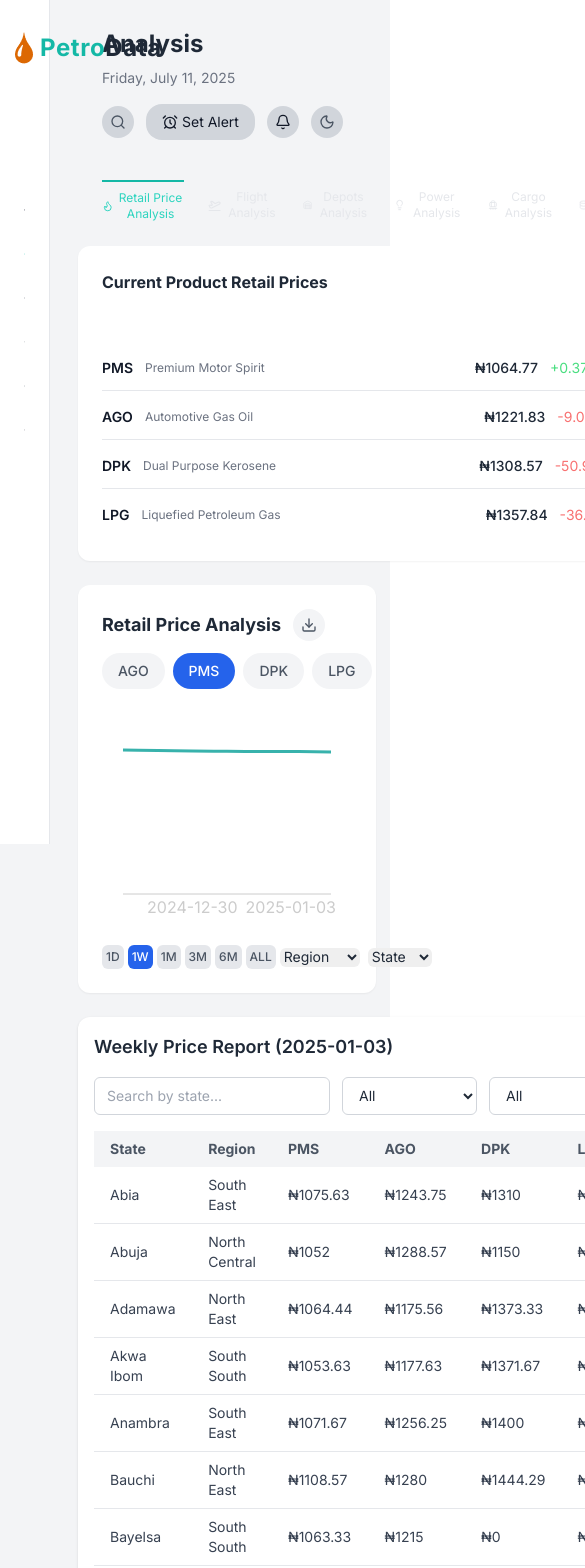
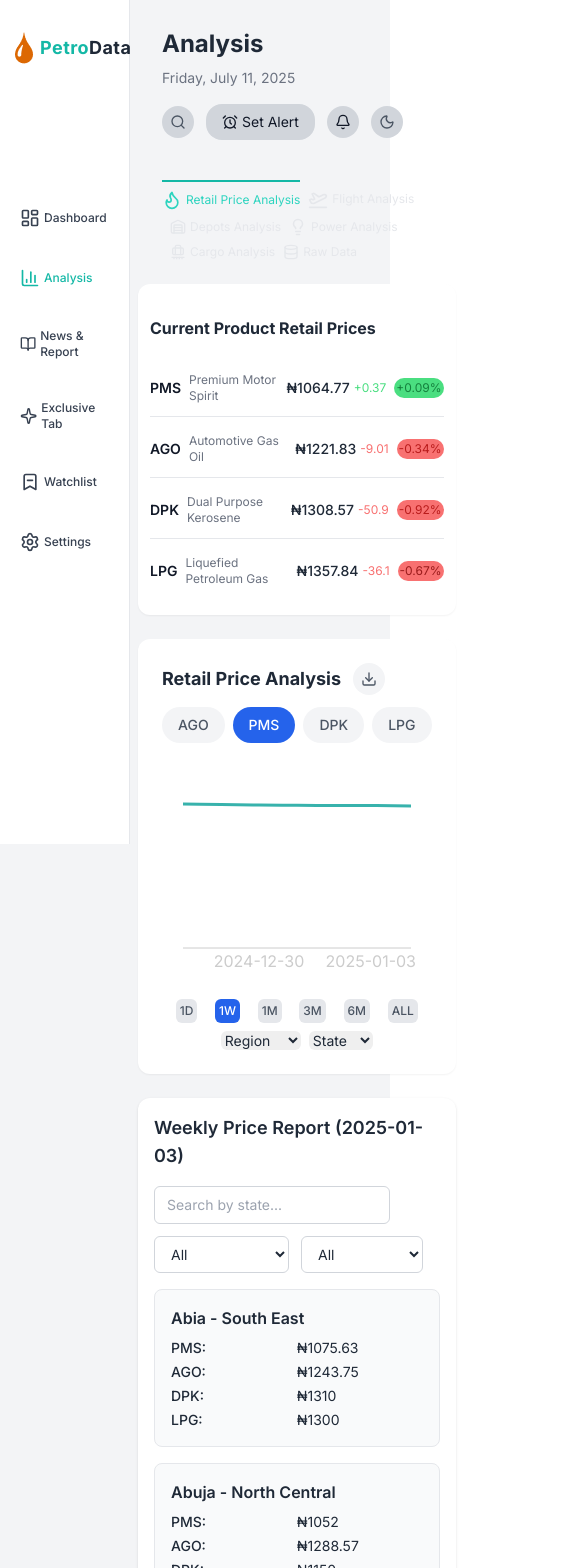
Before and after one commit to arinde/PetroData, a Next.js app: page /analysis in a window 390 px wide. Shown: the top 1568 px of the page, 585 px wide, since content can reach past the window. Built offline with nearby package versions, Linux system fonts and the light colour scheme.

Commit message:
fixed responsiveness

```diff
--- a/app/layout.tsx
+++ b/app/layout.tsx
@@ -22,7 +22,7 @@ export default function RootLayout({
           <div className="flex min-h-screen bg-gray-100 dark:bg-gray-700 text-gray-900 dark:text-white">
             {/* Sidebar */}
             <Sidebar />
-            <main className="p-1 md:ml-[230px] ml-[50px]">{children}</main>
+            <main className="p-1 md:ml-[230px] ml-[110px]">{children}</main>
           </div>
         </ThemeProvider>
       </body>
--- a/components/Header.tsx
+++ b/components/Header.tsx
@@ -63,12 +63,12 @@ export default function AnalysisHeader({
       </div>
 
       {/* Sub-nav */}
-      <nav className="flex mt-10">
+      <nav className="flex flex-wrap space-x-2 mt-10">
         {subNav.map((item) => (
           <button
             key={item.key}
             onClick={() => setActiveTab(item.key)}
-            className={`mr-6 pt-2 text-xs font-normal border-0 flex items-center gap-x-1 transition ${
+            className={`md:mr-6 pt-2 text-xs font-normal border-0 flex items-center gap-x-1 transition ${
               activeTab === item.key
                 ? "border-t-2 border-t-teal-500 text-teal-400"
                 : "text-gray-200 hover:text-teal-600"
--- a/components/ProductCards.tsx
+++ b/components/ProductCards.tsx
@@ -44,8 +44,8 @@ export default function ProductCardBlock() {
     ).toFixed(2)
 
   return (
-    <div className="bg-white dark:bg-[#1E293B] rounded-xl p-6 shadow-sm w-full lg:w-1/2">
-      <h3 className="text-md font-bold mb-16 text-gray-800 dark:text-white">
+    <div className="bg-white dark:bg-[rgb(30,41,59)] rounded-xl md:p-6 py-4 px-3 shadow-sm w-full lg:w-1/2">
+      <h3 className="text-md font-bold md:mb-12 mb-8 mt-4 text-gray-800 dark:text-white">
         Current Product Retail Prices
       </h3>
 
@@ -56,25 +56,25 @@ export default function ProductCardBlock() {
           return (
             <div
               key={key}
-              className="flex justify-between  items-center border-b pb-3 last:border-none"
+              className="flex md:justify-between justify-evenly space-x-2  items-center border-b pb-3 last:border-none"
             >
-              <div className="flex items-center space-x-3">
+              <div className="flex items-center space-x-2 md:space-x-3">
                 <p className="text-sm font-semibold">{key}</p>
                 <p className="text-xs text-gray-500 dark:text-gray-400">
                   {product.name}
                 </p>
               </div>
 
-              <div className=" flex items-center space-x-3">
+              <div className=" flex items-center md:space-x-3 space-x-1 ">
                 <p className="font-medium text-sm text-center text-gray-800 dark:text-white">
                   ₦{average(key)}
                 </p>
                 <div className="flex justify-between items-center space-x-2">
-                  <p className={`text-sm ${product.color2}`}>
+                  <p className={`md:text-sm text-xs ${product.color2}`}>
                     {product.fakeValue > 0.37 ? "-" : "+"}
                     {product.fakeValue}
                   </p>
-                  <p className={`text-xs ${product.color} border-0 px-1 py-0.5 rounded-3xl`}>
+                  <p className={`text-xs ${product.color} border-0 md:px-1 px-0.5 py-0.5 rounded-3xl`}>
                     {product.fakeValue > 0.37 ? "-" : "+"}
                     {product.fakeChange}%
 
--- a/components/ReportTable.tsx
+++ b/components/ReportTable.tsx
@@ -89,30 +89,53 @@ export default function ReportTable() {
         </div>
       </div>
 
-      <div className="overflow-x-auto">
-        <table className="min-w-full text-sm text-left">
-          <thead className="bg-gray-100 dark:bg-gray-700 text-gray-600 dark:text-gray-300">
+      {/* Stacked card layout for mobile */}
+      <div className="grid gap-4 sm:hidden">
+        {filtered.map((item, idx) => (
+          <div
+            key={idx}
+            className="border border-gray-200 dark:border-gray-700 rounded-lg p-4 bg-gray-50 dark:bg-gray-800 text-gray-800 dark:text-gray-100"
+          >
+            <p className="font-semibold">{item.State} - {item.Region}</p>
+            <div className="mt-2 grid grid-cols-2 gap-y-1 text-sm">
+              <span className="font-medium">PMS:</span>
+              <span>₦{item.PMS}</span>
+              <span className="font-medium">AGO:</span>
+              <span>₦{item.AGO}</span>
+              <span className="font-medium">DPK:</span>
+              <span>₦{item.DPK}</span>
+              <span className="font-medium">LPG:</span>
+              <span>₦{item.LPG}</span>
+            </div>
+          </div>
+        ))}
+      </div>
+
+      {/* Table layout for tablet and desktop */}
+      <div className="hidden sm:block overflow-x-auto">
+        <table className="w-full text-sm md:text-sm text-left border-collapse">
+          <thead className="bg-gray-100 dark:bg-gray-700 text-gray-600 dark:text-gray-300 whitespace-nowrap">
             <tr>
-              <th className="px-4 py-2">State</th>
-              <th className="px-4 py-2">Region</th>
-              <th className="px-4 py-2">PMS</th>
-              <th className="px-4 py-2">AGO</th>
-              <th className="px-4 py-2">DPK</th>
-              <th className="px-4 py-2">LPG</th>
+              <th className="px-3 py-2">State</th>
+              <th className="px-3 py-2">Region</th>
+              <th className="px-3 py-2">PMS</th>
+              <th className="px-3 py-2">AGO</th>
+              <th className="px-3 py-2">DPK</th>
+              <th className="px-3 py-2">LPG</th>
             </tr>
           </thead>
           <tbody>
             {filtered.map((item, idx) => (
               <tr
                 key={idx}
-                className="border-b border-gray-200 dark:border-gray-700 text-gray-700 dark:text-gray-100"
+                className="border-b border-gray-200 dark:border-gray-700 text-gray-700 dark:text-gray-100 whitespace-nowrap"
               >
-                <td className="px-4 py-2">{item.State}</td>
-                <td className="px-4 py-2">{item.Region}</td>
-                <td className="px-4 py-2">₦{item.PMS}</td>
-                <td className="px-4 py-2">₦{item.AGO}</td>
-                <td className="px-4 py-2">₦{item.DPK}</td>
-                <td className="px-4 py-2">₦{item.LPG}</td>
+                <td className="px-3 py-2">{item.State}</td>
+                <td className="px-3 py-2">{item.Region}</td>
+                <td className="px-3 py-2">₦{item.PMS}</td>
+                <td className="px-3 py-2">₦{item.AGO}</td>
+                <td className="px-3 py-2">₦{item.DPK}</td>
+                <td className="px-3 py-2">₦{item.LPG}</td>
               </tr>
             ))}
           </tbody>
--- a/components/RetailPriceChartCard.tsx
+++ b/components/RetailPriceChartCard.tsx
@@ -61,7 +61,7 @@ export default function RetailPriceChartCard() {
   ]
 
   return (
-    <div className="bg-white dark:bg-[#1E293B] p-6 rounded-xl shadow-sm w-1/2">
+    <div className="bg-white dark:bg-[#1E293B] p-6 rounded-xl shadow-sm md:w-1/2 w-full">
       {/* Title & Tabs */}
       <div className="flex justify-between items-center mb-6 flex-wrap gap-3">
         <div className="flex items-center gap-3">
@@ -105,7 +105,7 @@ export default function RetailPriceChartCard() {
       </div>
 
       {/* Time Range Tabs */}
-      <div className="flex items-center justify-evenly gap-x-1">
+      <div className="flex flex-wrap gap-y-2 items-center justify-evenly gap-x-1">
         {ranges.map((range) => (
           <button
             key={range}
--- a/components/Sidebar.tsx
+++ b/components/Sidebar.tsx
@@ -18,9 +18,9 @@ export default function Sidebar() {
   const pathname = usePathname()
 
   return (
-    <aside className="fixed top-0 left-0 z-50 space-y-32 w-[50px] lg:block md:w-[230px] h-screen bg-white dark:bg-gray-800 text-gray-800 dark:text-white md:p-3 p-2 border-r border-gray-200 dark:border-gray-700">
+    <aside className="fixed top-0 left-0 z-50 space-y-32 w-[130px] lg:block md:w-[230px] h-screen bg-white dark:bg-gray-800 text-gray-800 dark:text-white md:p-3 p-2 border-r border-gray-200 dark:border-gray-700">
       {/* Logo */}
-      <h1 className="text-2xl font-bold mt-6 tracking-wide flex items-center"><Image src="/images/Logo.png" alt="PetroData" width={32} height={32} /><span className="text-teal-500">Petro</span>Data</h1>
+      <h1 className="md:text-2xl text-lg font-bold mt-6 tracking-wide flex items-center"><Image src="/images/Logo.png" alt="PetroData" width={32} height={32} /><span className="text-teal-500">Petro</span>Data</h1>
 
       {/* Navigation */}
       <nav className="space-y-2">
@@ -31,13 +31,13 @@ export default function Sidebar() {
             <Link
               key={item.path}
               href={item.path}
-              className={` px-4 py-2 rounded-md text-sm font-medium flex items-center gap-x-3 transition ${
+              className={` md:px-4 md:py-2 px-3 py-4 rounded-md md:text-sm text-xs  font-medium flex items-center md:gap-x-3 gap-x-1 transition ${
                 isActive
                   ?  "text-teal-500"
                   : "text-gray-700 dark:text-gray-300 hover:bg-gray-100 dark:hover:bg-gray-700"
               }`}
             >
-              {item.icon}<span className="hidden md:flex">{item.name}</span>
+              {item.icon}{item.name}
             </Link>
           )
         })}
```
